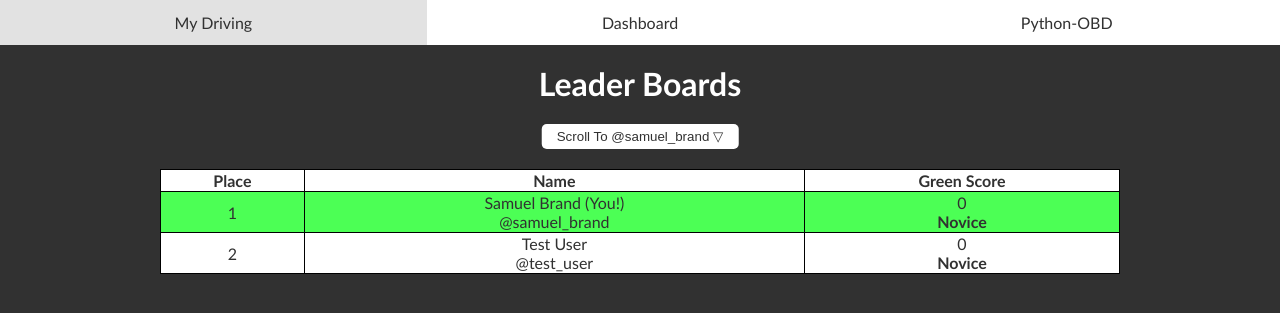
After one commit to HealthBot2024/backend, a Django app: page /boards/ in a window 1280 px wide. The commit adds this page. Shown: the top 313 px of the page. Run offline with Django 4.2, Linux system fonts and the light colour scheme; a user stored in the database is signed in; data comes from the database, SQL or seed files in the repository.

Commit message:
Created 'leader boards' page

```diff
--- /dev/null
+++ b/urls/templates/boards.html
@@ -0,0 +1,77 @@
+{% extends 'urls/baseplate.html' %}
+{% load static %}
+{% block title %}Dashboard{% endblock %}
+{% block head %}
+<link rel="stylesheet" href="{% static 'dashboard.css' %}">
+<style>
+    table {
+        border-collapse: collapse;
+        min-width: 75vw;
+        margin-left: 50%;
+        translate: -50%;
+    }
+    th, td {
+        border: solid black 1px;
+        background-color: var(--text);
+        color: var(--background);
+        text-align: center;
+    }
+    #scroll {
+        margin-left: 50%;
+        margin-bottom: 20px;
+        translate: -50%;
+    }
+</style>
+{% endblock %}
+{% block content %}
+<nav class="topbar">
+    <div>
+        <a class="btn" href="/my-driving">My Driving</a>
+        <a class="btn" href="/dashboard">Dashboard</a>
+        <a class="btn" href="/">Python-OBD</a>
+    </div>
+</nav>
+
+<h1>Leader Boards</h1>
+
+<button class="btn" id="scroll">Scroll To @{{ username }} ▽</button>
+
+<table>
+    <tr>
+        <th>Place</th>
+        <th>Name</th>
+        <th>Green Score</th>
+    </tr>
+    {% for user in ordered %}
+        {% if user.username == username %}
+            <tr id="active-user">
+                <td style="background-color: #4cff55;">{{ user.place }}</td>
+                <td style="background-color: #4cff55;">{{ user.display_name }} (You!)<br>
+                    <span>@{{ user.username }}</span></td>
+                <td style="background-color: #4cff55;">{{ user.score }}<br>
+                    <span><b>{{ user.ranking }}</b></span></td>
+            </tr>
+        {% else %}
+        <tr>
+            <td>{{ user.place }}</td>
+            <td>{{ user.display_name }}<br>
+                <span>@{{ user.username }}</span></td>
+            <td>{{ user.score }}<br>
+                <span><b>{{ user.ranking }}</b></span></td>
+        </tr>
+        {% endif %}
+    {% endfor %}
+</table>
+
+<script>
+    // code inserted by template 'boards.html'
+
+    document.getElementById('scroll').addEventListener('click', () => {
+        document.getElementById('active-user').scrollIntoView({
+            behavior: 'smooth',
+            block: 'center'
+        })
+    })
+</script>
+
+{% endblock %}
--- a/urls/templates/dashboard.html
+++ b/urls/templates/dashboard.html
@@ -8,7 +8,7 @@
 <nav class="topbar">
     <div>
         <a class="btn" href="/my-driving">My Driving</a>
-        <a class="btn" href="/">Leader Boards</a>
+        <a class="btn" href="/boards">Leader Boards</a>
         <a class="btn" href="/">Python-OBD</a>
     </div>
 </nav>
--- a/urls/templates/driving.html
+++ b/urls/templates/driving.html
@@ -8,7 +8,7 @@
 <nav class="topbar">
     <div>
         <a class="btn" href="/dashboard">Dashboard</a>
-        <a class="btn" href="/">Leader Boards</a>
+        <a class="btn" href="/boards">Leader Boards</a>
         <a class="btn" href="/">Python-OBD</a>
     </div>
 </nav>
--- a/urls/urls.py
+++ b/urls/urls.py
@@ -9,5 +9,6 @@ urlpatterns = [
     path('logout/', views.logout_user),
     path('delete/', views.delete_user),
     path('find-user/', views.find_user),
-    path('my-driving/', views.myDriving)
+    path('my-driving/', views.myDriving),
+    path('boards/', views.boards)
 ]
--- a/urls/views.py
+++ b/urls/views.py
@@ -3,6 +3,7 @@ from django.http import JsonResponse
 from django.contrib.auth import login, authenticate, logout
 from django.contrib.auth.forms import AuthenticationForm
 from .forms import CustomUserCreationForm
+from .models import User
 
 def index(request):
     if request.user.is_authenticated:
@@ -105,3 +106,21 @@ def myDriving(request):
         })
     else:
         return redirect('/')
+
+def boards(request):
+    if request.user.is_authenticated:
+        qset = User.objects.all().order_by('score')
+        context = [{
+            'display_name': user.display_name,
+            'username': user.username,
+            'ranking': user.ranking,
+            'score': user.score,
+            'place': i + 1
+        } for i, user in enumerate(qset)]
+
+        return render(request, 'boards.html', {
+            'ordered': context,
+            'username': request.user.username
+        })
+    else:
+        return redirect('/')
```
